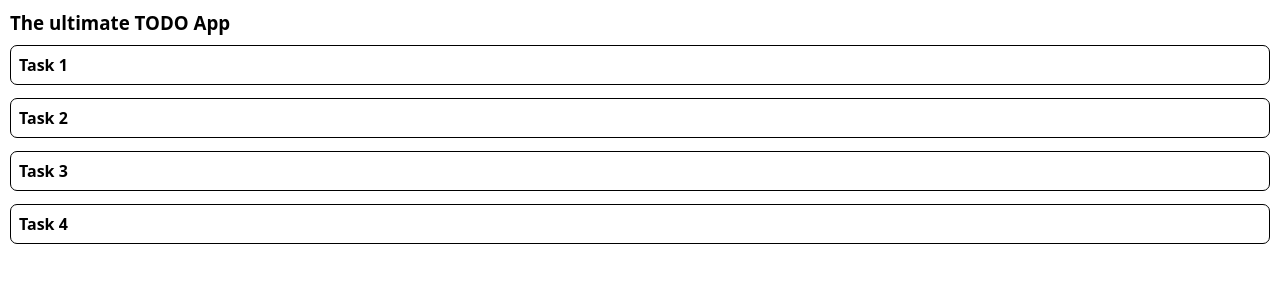
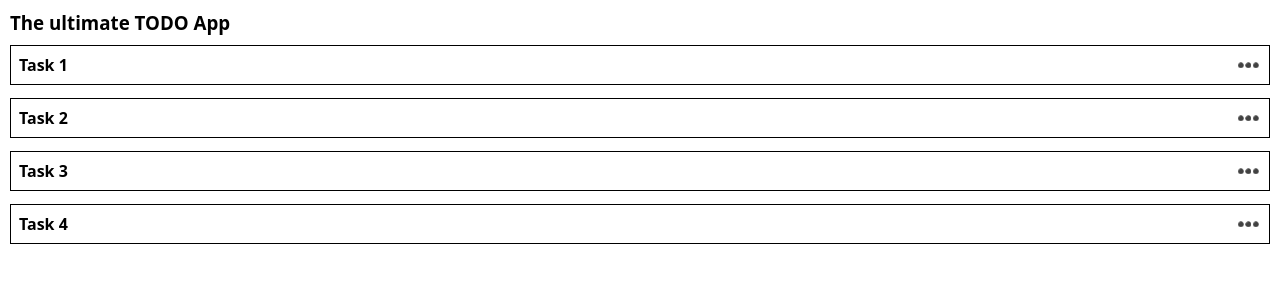
Before and after one commit to davidpalacin/todo-app, a React (Vite) app: page / in a window 1280 px wide. Shown: the top 294 px of the page. Built offline with nearby package versions, Linux system fonts and the light colour scheme.

Commit message:
option button

```diff
--- a/src/App.css
+++ b/src/App.css
@@ -15,7 +15,7 @@
 }
 
 .title {
- margin-bottom: 10px;
+    margin-bottom: 10px;
 }
 
 .box {
@@ -24,11 +24,25 @@
     gap: 13px;
 }
 
-.task{
-    display: flex;
-    border:1px solid black;
+.task {
     padding: 8px;
     font-weight: bold;
     cursor: pointer;
     border-radius: 7px;
 }
+
+.btnOptions {
+    margin-left: auto;
+    border: none;
+    background-color: transparent;
+    display: grid;
+    place-items: center;
+    padding: 0 10px;
+    font-size: 5px;
+}
+
+.task-box {
+    display: grid;
+    grid-template-columns: 1fr 1fr;
+    border: 1px solid black;
+}
--- a/src/App.tsx
+++ b/src/App.tsx
@@ -8,6 +8,9 @@ function App() {
   const navigate = useNavigate()
   const openCreateTask = () => {
     navigate('/create')
+  }
+  const handleOptions = () => {
+    console.log('click options')
   }
 
   return (
@@ -22,7 +25,12 @@ function App() {
         {
           tasks.length >= 1
             ? tasks.map((task) => (
-              <div onClick={() => navigate(`task/${task.id}`)} className='task' key={task.id}>{task.title}</div>
+              <section key={task.id} className="task-box">
+                <div onClick={() => navigate(`task/${task.id}`)} className='task'>
+                  {task.title}
+                </div>
+                  <button onClick={handleOptions} className='btnOptions'>⚫ ⚫ ⚫</button>
+              </section>
             ))
             : 'The task list is empty...'
         }
```
